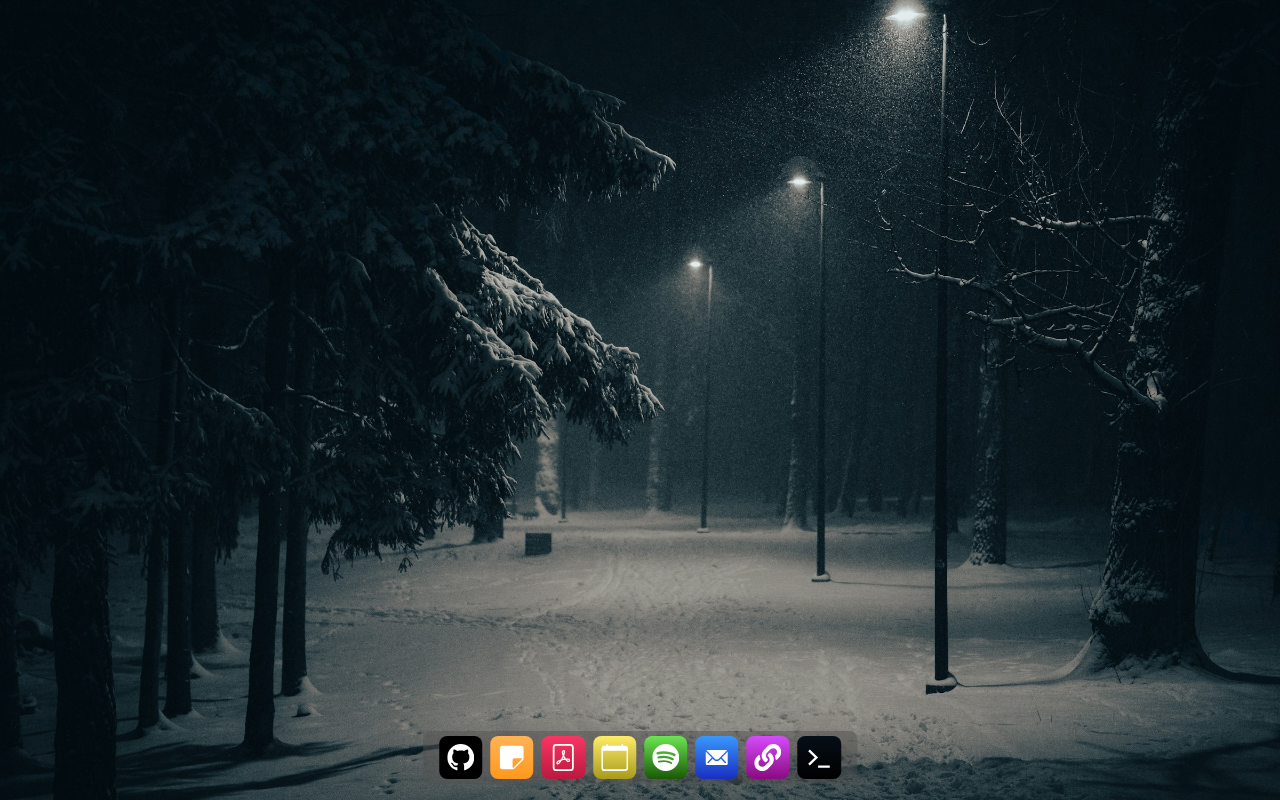
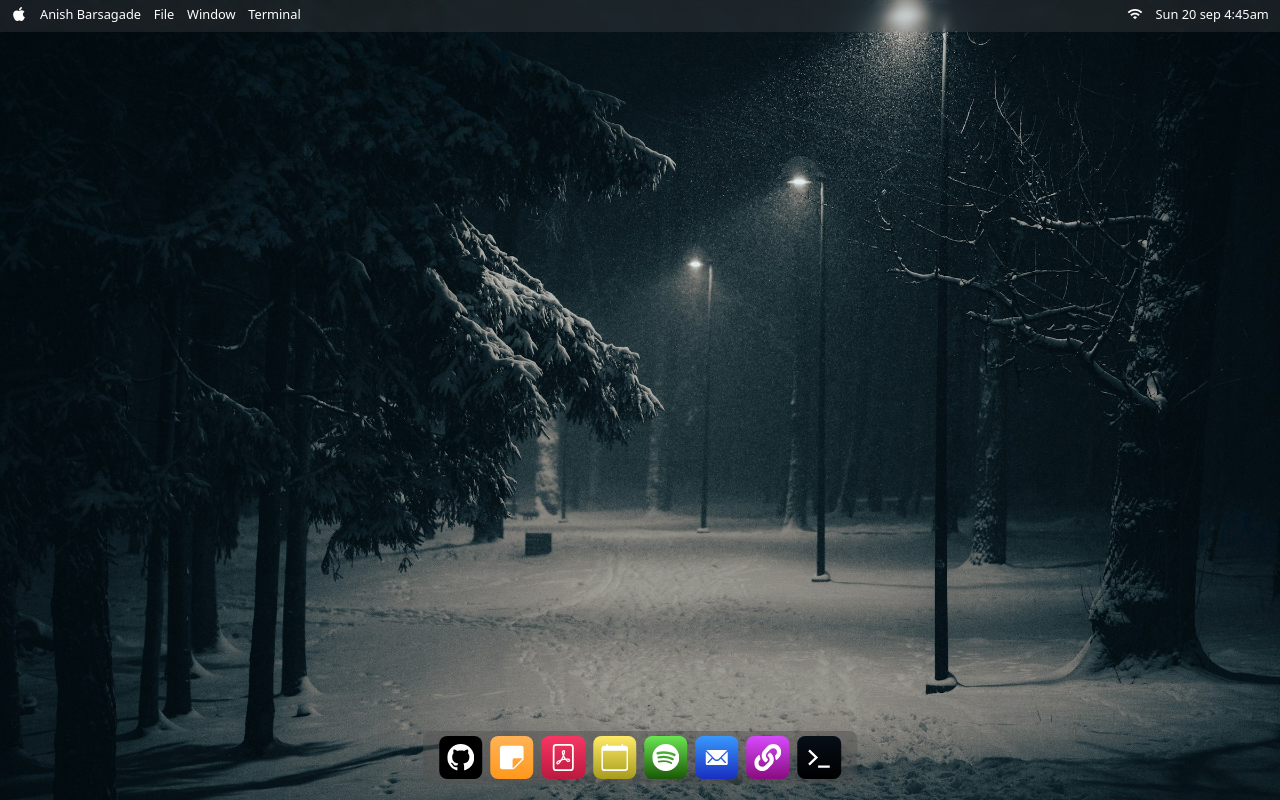
Before and after one commit to AnishBarsagade/ubuntu-os, a React (Vite) app: page / in a window 1280 px wide. Built offline with nearby package versions, Linux system fonts and the light colour scheme.

Commit message:
Completed the navbar-feature

```diff
--- a/src/App.jsx
+++ b/src/App.jsx
@@ -1,10 +1,12 @@
 import React, { useState } from "react";
 import "./app.scss";
 import Dock from "./components/Dock";
+import Nav from "./components/Nav";
 const App = () => {
   return (
     <>
       <main>
+        <Nav />
         <Dock />
       </main>
     </>
--- /dev/null
+++ b/src/components/DateTime.jsx
@@ -0,0 +1,43 @@
+import React, { useEffect, useState } from "react";
+
+const DateTime = () => {
+  //use state
+  const [currentDate, setCurrentDate] = useState(new Date());
+
+  useEffect(() => {
+    const updateDate = () => setCurrentDate(new Date());
+    const timer = setInterval(updateDate, 1000);
+
+    return () => clearInterval(timer);
+  }, []);
+
+  const weekdays = ["Sun", "Mon", "Tue", "Wed", "Thu", "Fri", "Sat"];
+  const months = [
+    "jan",
+    "feb",
+    "mar",
+    "apr",
+    "may",
+    "jun",
+    "jul",
+    "aug",
+    "sep",
+    "oct",
+    "nov",
+    "dec",
+  ];
+  const hours = currentDate.getHours();
+  const formattedHours = hours % 12 || 12;
+  const formattedMinutes = String(currentDate.getMinutes()).padStart(2, "0");
+  const period = hours >= 12 ? "pm" : "am";
+
+  return (
+    <time dateTime={currentDate.toISOString()}>
+      {weekdays[currentDate.getDay()]} {currentDate.getDate()}{" "}
+      {months[currentDate.getMonth()]} {formattedHours}:{formattedMinutes}
+      {period}
+    </time>
+  );
+};
+
+export default DateTime;
--- /dev/null
+++ b/src/components/Nav.jsx
@@ -0,0 +1,37 @@
+import React from "react";
+import "./nav.scss";
+import DateTime from "./DateTime";
+
+const Nav = () => {
+  return (
+    <nav>
+      <div className="left">
+        <div className="apple-icon">
+          <img src="/navbar-icons/apple.svg" alt="" />
+        </div>
+        <div className="nav-item">
+          <p>Anish Barsagade</p>
+        </div>
+        <div className="nav-item">
+          <p>File</p>
+        </div>
+        <div className="nav-item">
+          <p>Window</p>
+        </div>
+        <div className="nav-item">
+          <p>Terminal</p>
+        </div>
+      </div>
+      <div className="right">
+        <div className="nav-icon">
+          <img src="/navbar-icons/wifi.svg" alt="" />
+        </div>
+        <div className="nav-item">
+          <DateTime />
+        </div>
+      </div>
+    </nav>
+  );
+};
+
+export default Nav;
--- /dev/null
+++ b/src/components/nav.scss
@@ -0,0 +1,36 @@
+nav {
+  display: flex;
+  justify-content: space-between;
+  align-items: center;
+  width: 100%;
+  color: white;
+  padding-inline: 0.7rem;
+  padding-block: 0.3rem;
+  background-color: #7a787830;
+  backdrop-filter: blur(5px);
+  font-family:
+    system-ui,
+    -apple-system,
+    BlinkMacSystemFont,
+    "Segoe UI",
+    Roboto,
+    Oxygen,
+    Ubuntu,
+    Cantarell,
+    "Open Sans",
+    "Helvetica Neue",
+    sans-serif;
+  p {
+    font-size: 0.8rem;
+  }
+  .left,
+  .right {
+    display: flex;
+    gap: 0.8rem;
+  }
+  .right {
+    .nav-item {
+      font-size: 0.8rem;
+    }
+  }
+}
```
Also changed, not shown: public/navbar-icons/apple.svg (added), public/navbar-icons/wifi.svg (added).
